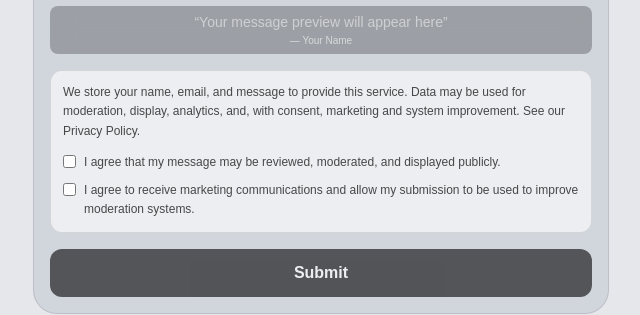
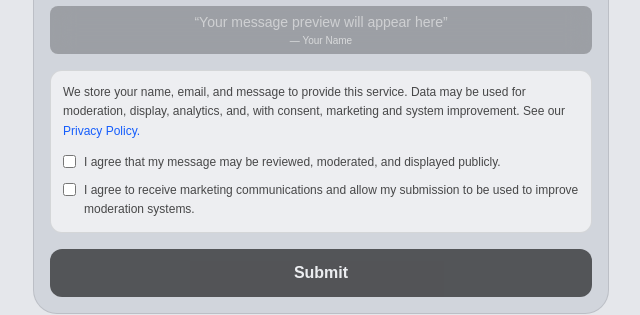
Before and after one commit to RyUk346/studio-plt, a React (Vite) app: page /StudioPLT/PLT-OP-LP/Message in a window 1280 px wide. Shown: the part 502-817 px from the top of the page, without its empty margins (319-959 px from the left). Built offline with nearby package versions, Linux system fonts and the light colour scheme.

Commit message:
form update

```diff
--- a/src/pages/QuoteFormPage.jsx
+++ b/src/pages/QuoteFormPage.jsx
@@ -204,7 +204,7 @@ export default function QuoteFormPage() {
             <div className="rounded-xl border border-black/10 bg-white/60 p-3 text-xs leading-relaxed text-black/70">
               We store your name, email, and message to provide this service.
               Data may be used for moderation, display, analytics, and, with
-              consent, marketing and system improvement. See our Privacy Policy.
+              consent, marketing and system improvement. See our <a className="text-blue-600" href="https://hyperglow.co.uk/privacy-policy/">Privacy Policy.</a>
 
               <label className="mt-3 flex items-start gap-2">
                 <input
```
